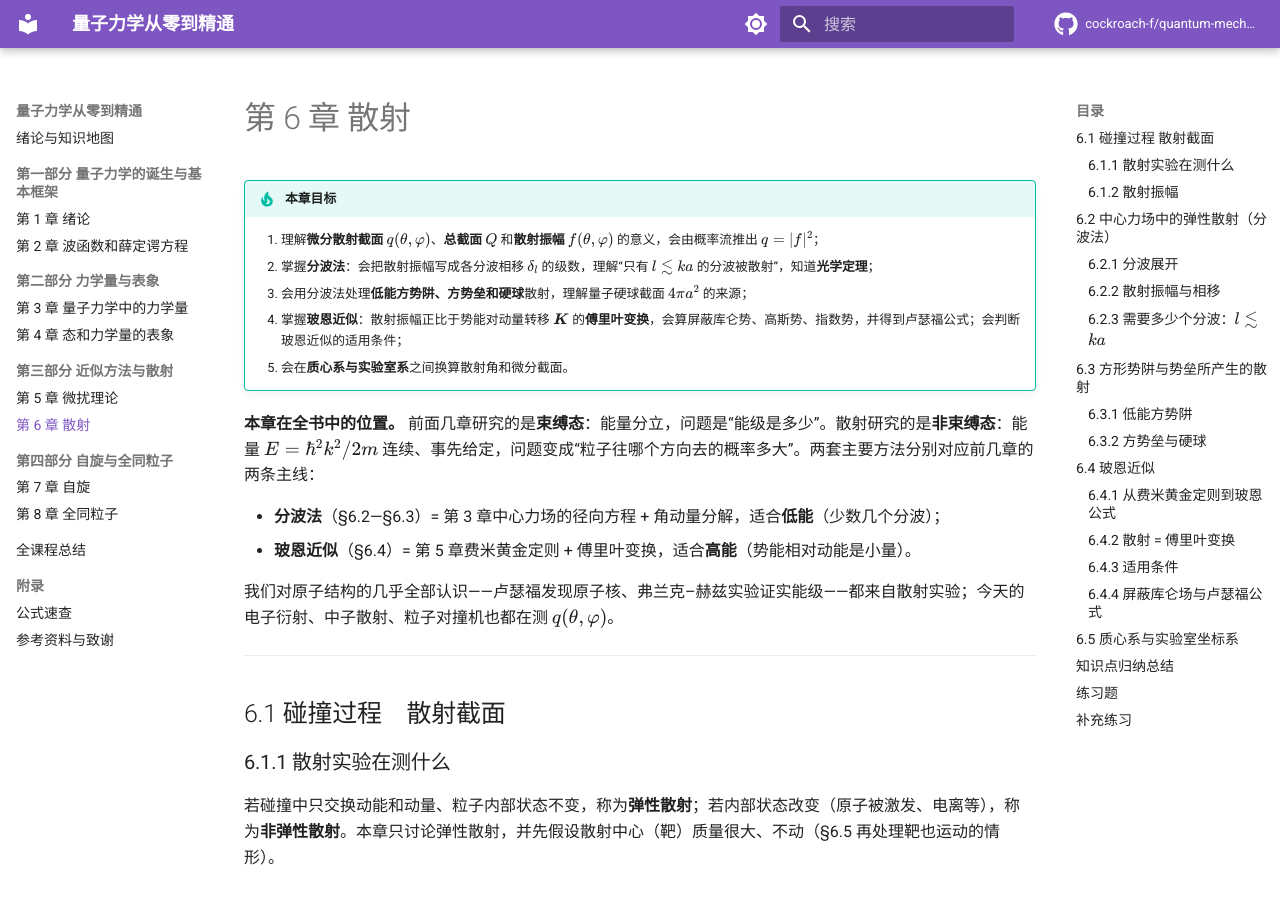
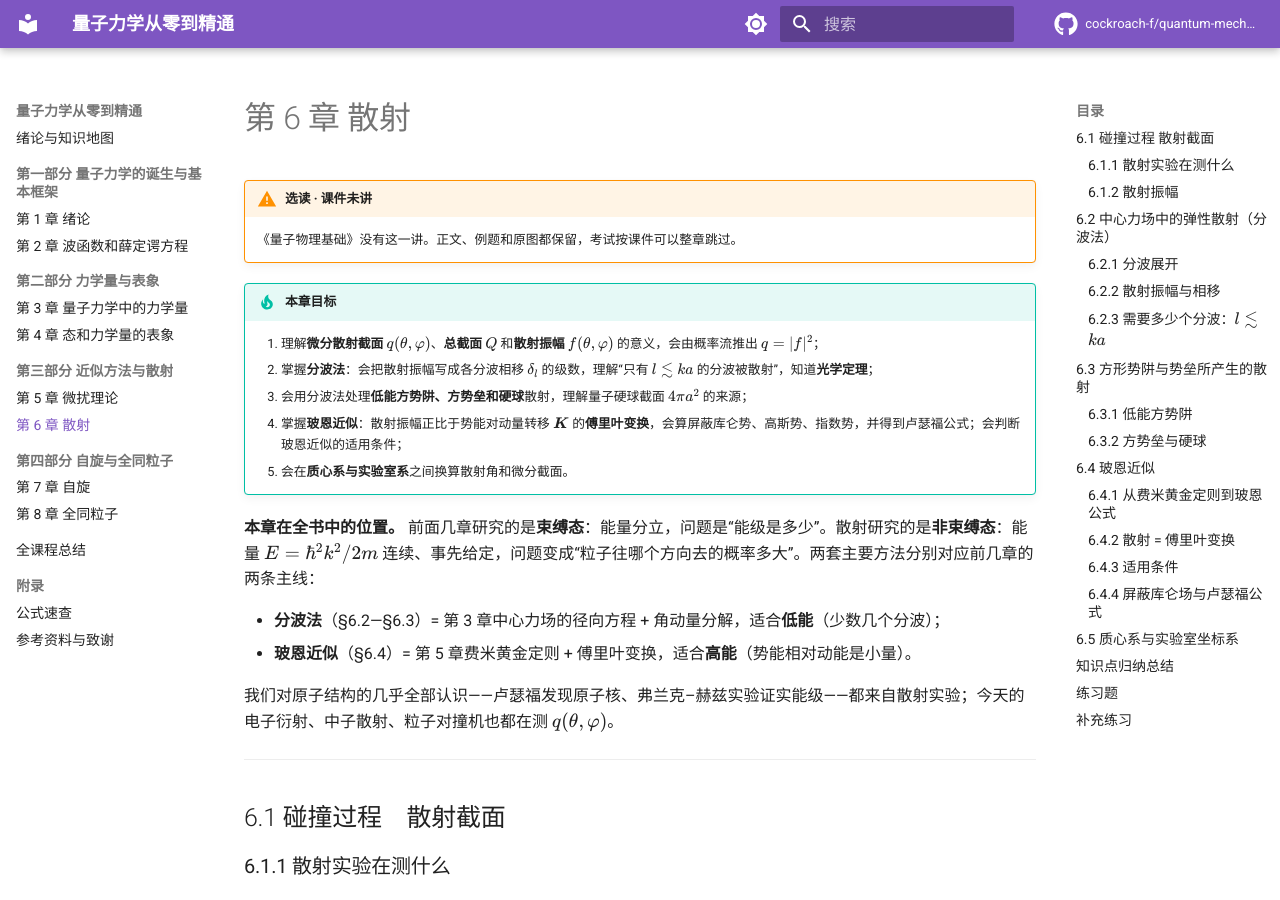
Before and after one commit to cockroach-f/quantum-mechanics, an MkDocs documentation site: the page built from docs/ch6.md, in a window 1280 px wide and 900 px high. Built offline with MkDocs 1.6.1 and Material for MkDocs 9.7.7, drawn with Linux system fonts in a browser that asks for light colours; comment, search, counter and statistics services are not loaded; part of the change alters nothing that is shown.

Commit message:
按课件标出上课范围，并把归纳图里的指数写成 exp。

````diff
--- a/docs/ch6.md
+++ b/docs/ch6.md
@@ -1,4 +1,8 @@
 # 第 6 章 散射
+
+!!! warning "选读 · 课件未讲"
+
+    《量子物理基础》没有这一讲。正文、例题和原图都保留，考试按课件可以整章跳过。
 
 !!! tip "本章目标"
 
@@ -461,11 +465,11 @@ $$u_1\cos\theta_0=v_m+u_1'\cos\theta,\qquad u_1\sin\theta_0=u_1'\sin\theta .$$
 
     ```mermaid
     flowchart TD
-        A["散射问题<br/>E 连续，求 f(θ,φ)"] --> B["边界条件<br/>ψ → e^{ikz} + f e^{ikr}/r"]
+        A["散射问题<br/>E 连续，求 f(θ,φ)"] --> B["边界条件<br/>ψ → exp(ikz) + f exp(ikr)/r"]
         B --> C["截面 q = |f|², Q = ∫q dΩ"]
         C --> PW["分波法（低能）<br/>中心力场 + 角动量分解"]
         C --> BO["玻恩近似（高能）<br/>黄金定则 + 傅里叶变换"]
-        PW --> D["相移 δ_l<br/>f = (1/k)Σ(2l+1)e^{iδ}sinδ P_l"]
+        PW --> D["相移 δ_l<br/>f = (1/k) Σ (2l+1) exp(iδₗ) sinδₗ Pₗ"]
         D --> OT["光学定理 Im f(0) = kQ/4π"]
         D --> SW["低能 s 波：方势阱、势垒"]
         SW --> HS["硬球 Q → 4πa²（高能 2πa²）"]
````
